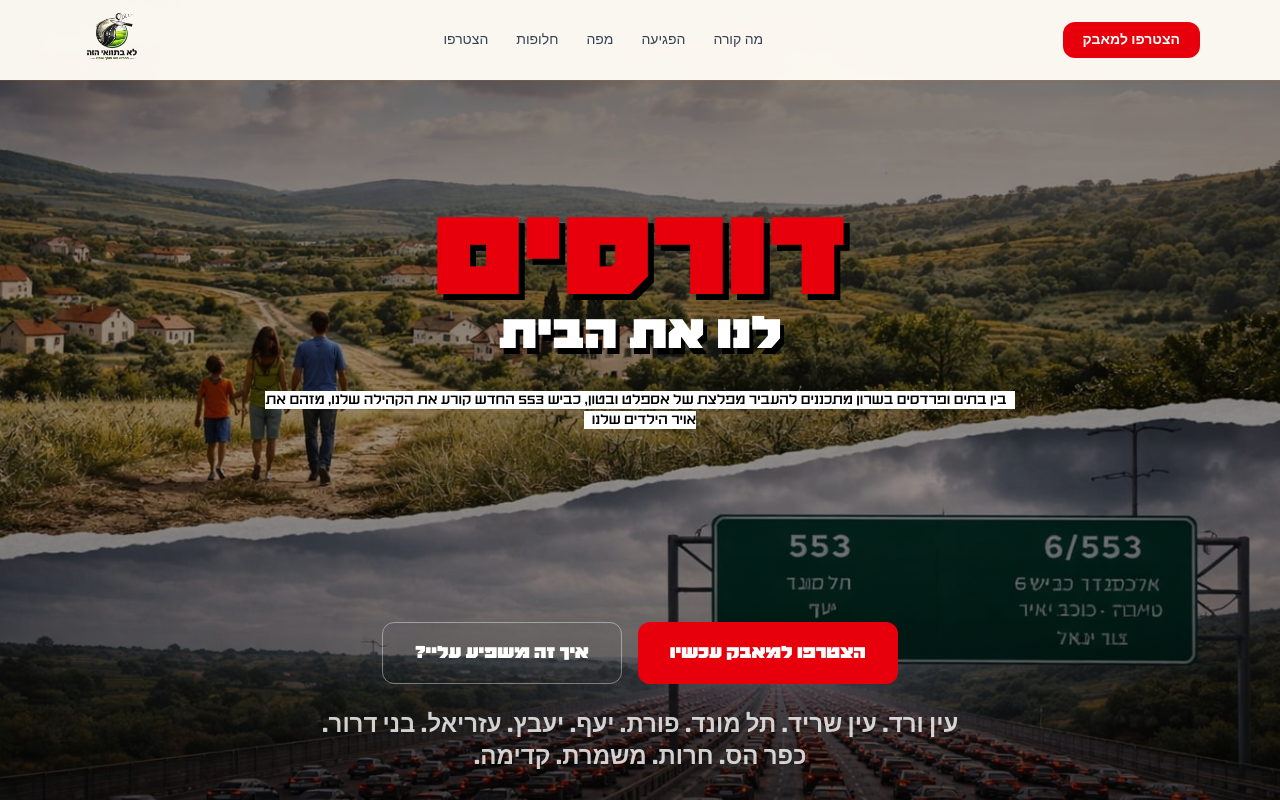
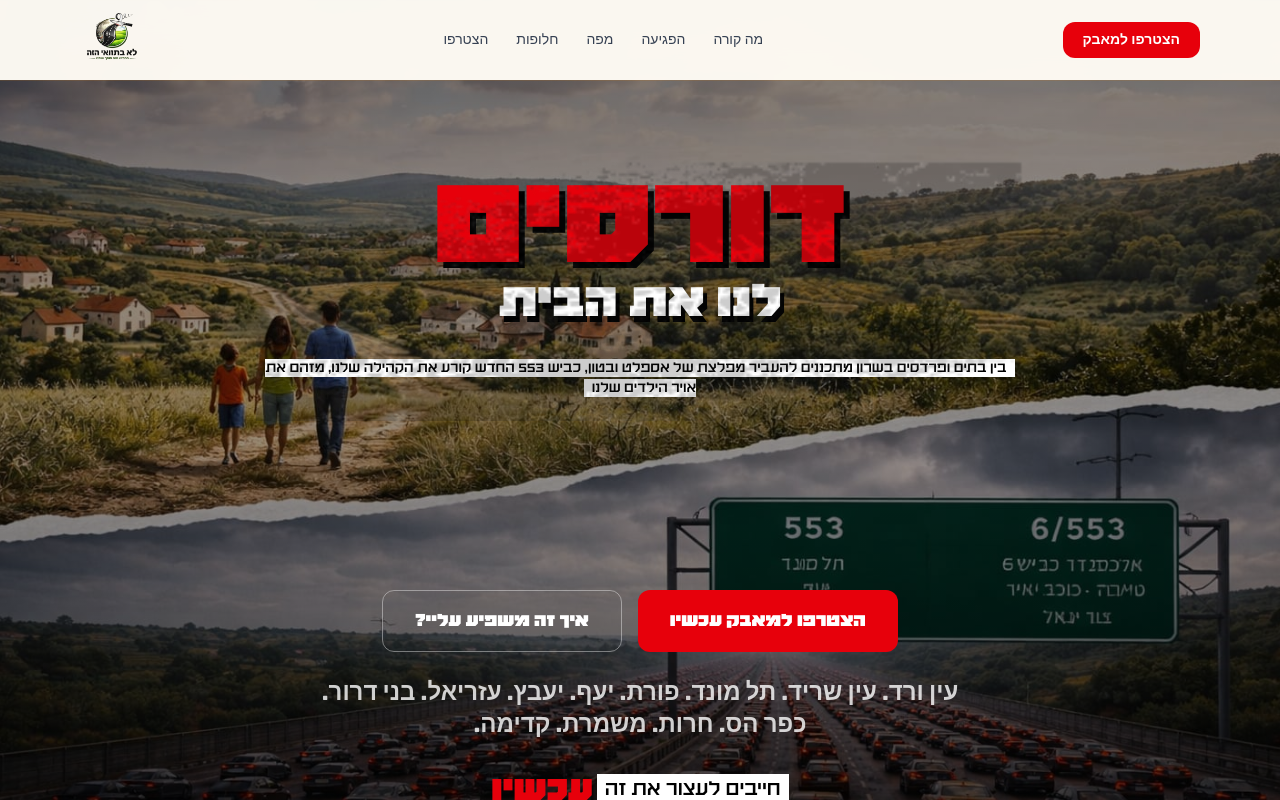
Before and after one commit to orrgoren/road-553, a React (Vite) app: page / in a window 1280 px wide. Shown: the top 800 px of the page. Built offline with nearby package versions, Linux system fonts and the light colour scheme; no server answers.

Commit message:
change hero text

```diff
--- a/src/routes/index.tsx
+++ b/src/routes/index.tsx
@@ -409,7 +409,8 @@ function HomePage() {
           background: 'linear-gradient(to bottom, rgba(0,0,0,0.5) 0%, rgba(0,0,0,0.4) 50%, rgba(0,0,0,0.75) 100%)'
         }} />
 
-        <div className="relative z-10 max-w-5xl mx-auto px-4 text-center pt-32 mt-16 pb-32" style={{ fontFamily: "Haim, sans-serif" }}>
+        <div className="relative z-10 max-w-5xl mx-auto px-4 text-center pt-32 mt-8 pb-32" style={{ fontFamily: "Haim, sans-serif" }}>
+          <div className="relative inline-block w-full">
             <h1
               className="text-[80px] sm:text-8xl md:text-9xl font-black leading-none mb-0 text-red-600"
               style={{ fontFamily: "Haim, sans-serif", filter: 'drop-shadow(6px 6px #000000)' }}
@@ -422,6 +423,12 @@ function HomePage() {
             >
               לנו את הבית
             </h2>
+            <img
+              src="/tires.png"
+              alt=""
+              className="absolute inset-0 w-full pointer-events-none object-contain opacity-60"
+            />
+          </div>
 
           <p className="text-sm max-w-3xl mx-auto mb-48" >
             <span className="bg-white text-black px-2 py-0.5">בין בתים ופרדסים בשרון מתכננים להעביר מפלצת של אספלט ובטון, כביש 553 החדש קורע את הקהילה שלנו, מזהם את אויר הילדים שלנו</span>
```
Also changed, not shown: public/tires.png (added). Lines whose indentation alone changed are shown as unchanged.
